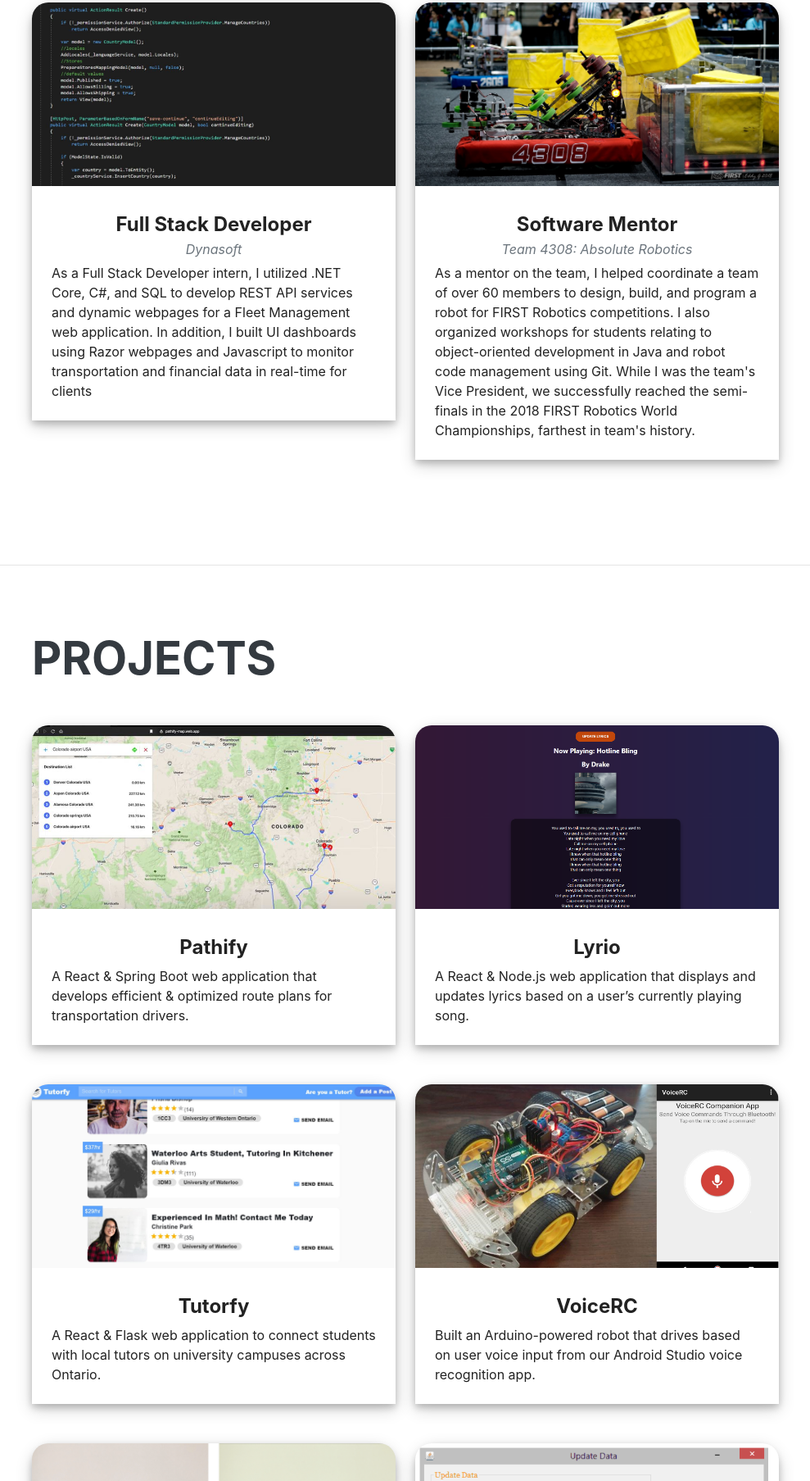
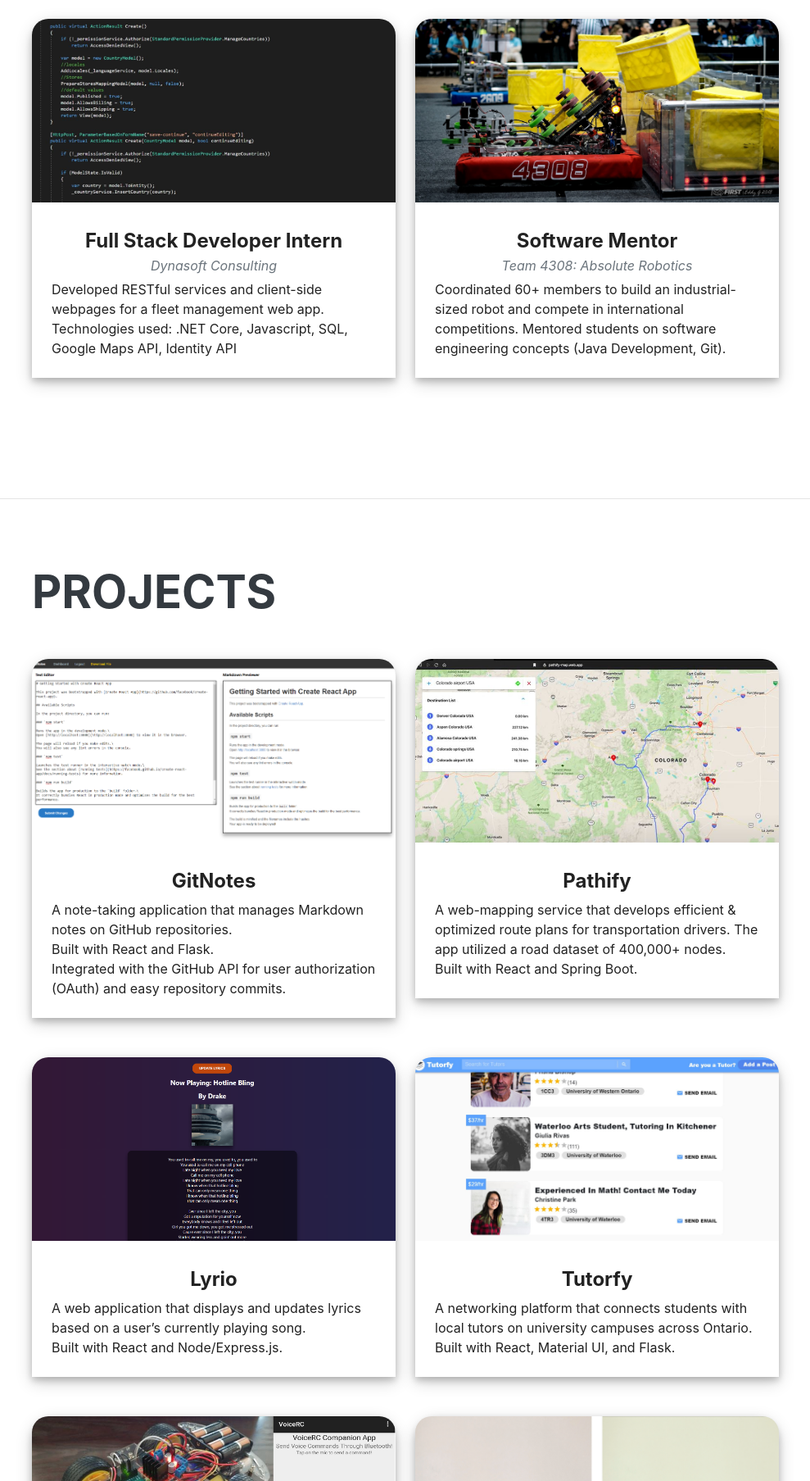
Before and after one commit to madhi-naga/madhi-naga.github.io, a plain HTML site: page index.html in a window 1280 px wide. Shown: the part 993-2800 px from the top of the page at 82% size, without its empty margins (281-1270 px from the left). Drawn offline with nearby package versions, Linux system fonts and the light colour scheme; a web font is replaced by a local one.

Commit message:
Made description changes

```diff
--- a/index.html
+++ b/index.html
@@ -42,7 +42,7 @@
             <a class="navbar-brand js-scroll-trigger" href="#page-top">
                 <span class="d-block d-lg-none">Madhi Nagarajan</span>
                 <span class="d-none d-lg-block"><img class="portfolio-img img-profile rounded-circle mx-auto mb-2"
-                        src="assets/img/profile.jpg" alt="" /></span>
+                        src="assets/img/profile.PNG" alt="" /></span>
             </a>
             <button class="navbar-toggler" type="button" data-toggle="collapse" data-target="#navbarSupportedContent"
                 aria-controls="navbarSupportedContent" aria-expanded="false" aria-label="Toggle navigation"><span
@@ -80,7 +80,7 @@
                                 class="fab fa-linkedin-in"></i></a>
                         <a target="_blank" class="social-icon" href="https://github.com/madhi-naga/"><i
                                 class="fab fa-github"></i></a>
-                        <a target="_blank" class="social-icon" href="mailto:nagarajm@mcmaster.com"><i
+                        <a target="_blank" class="social-icon" href="mailto:madhinaga@outlook.com"><i
                                 class="fas fa-envelope-square"></i></a>
                         <a target="_blank" class="social-icon" href="/assets/resume/resume.pdf"><i
                                 class="far fa-file-alt"></i></a>
@@ -98,25 +98,25 @@
                         <div class="row">
                             <div class="col-lg-6 col-sm-12 mb-5">
                                 <div class="portfolio-item">
-                                    <a class="portfolio-link" data-toggle="modal" href="#portfolioModal1">
+                                    <a class="portfolio-link" data-toggle="modal">
                                         <div class="portfolio-hover">
 
                                         </div>
                                         <img class="portfolio-img" src="assets/img/portfolio/netmvccode.JPG" alt="" />
                                     </a>
                                     <div class="portfolio-caption">
-                                        <div class="portfolio-caption-heading">Full Stack Developer</div>
-                                        <div class="portfolio-caption-subheading text-muted">Dynasoft</div>
-                                        <div class="portfolio-caption-body">As a Full Stack Developer intern,
-                                            I utilized .NET Core, C#, and SQL to develop REST API services and dynamic webpages for a Fleet Management web application.
-                                            In addition, I built UI dashboards using Razor webpages and Javascript to monitor transportation and financial data in real-time for clients
+                                        <div class="portfolio-caption-heading">Full Stack Developer Intern</div>
+                                        <div class="portfolio-caption-subheading text-muted">Dynasoft Consulting</div>
+                                        <div class="portfolio-caption-body">
+                                            Developed RESTful services and client-side webpages for a fleet management web app.
+                                            <br> Technologies used: .NET Core, Javascript, SQL, Google Maps API, Identity API
                                         </div>
                                     </div>
                                 </div>
                             </div>
                             <div class="col-lg-6 col-sm-12 mb-5">
                                 <div class="portfolio-item">
-                                    <a class="portfolio-link" data-toggle="modal" href="#portfolioModal2">
+                                    <a class="portfolio-link" data-toggle="modal">
                                         <div class="portfolio-hover">
 
                                         </div>
@@ -127,12 +127,8 @@
                                         <div class="portfolio-caption-subheading text-muted">Team 4308: Absolute
                                             Robotics</div>
                                         <div class="portfolio-caption-body">
-                                            As a mentor on the team, I helped coordinate a team of over 60 members to design, build, and program
-                                            a robot for FIRST Robotics competitions. I also organized workshops for students relating to
-                                            object-oriented development in Java and robot code management using Git.
-                                            While I was the team's Vice President, we successfully reached the
-                                            semi-finals in the 2018 FIRST Robotics World Championships, farthest in
-                                            team's history.
+                                            Coordinated 60+ members to build an industrial-sized robot and compete in international competitions.
+                                            Mentored students on software engineering concepts (Java Development, Git).
                                         </div>
                                     </div>
                                 </div>
@@ -152,17 +148,34 @@
                         <div class="row">
                             <div class="col-lg-6 col-sm-12 mb-5">
                                 <div class="portfolio-item">
-                                    <a class="portfolio-link" data-toggle="modal" href="#portfolioModal1">
+                                    <a class="portfolio-link" data-toggle="modal" href="https://github.com/madhi-naga/GitNotes">
+                                        <div class="portfolio-hover"></div>
+                                        <img class="portfolio-img" src="assets/img/portfolio/gitnotes-preview.PNG" alt="" />
+                                    </a>
+                                    <div class="portfolio-caption">
+                                        <div class="portfolio-caption-heading">GitNotes</div>
+                                        <div class="portfolio-caption-body"> A note-taking application that manages Markdown notes on GitHub repositories.
+                                            <br> Built with React and Flask. <br> Integrated with the GitHub API for user authorization (OAuth) and easy repository commits.
+                                        </div>
+                                    </div>
+                                </div>
+                            </div>
+                            <div class="col-lg-6 col-sm-12 mb-5">
+                                <div class="portfolio-item">
+                                    <a class="portfolio-link" data-toggle="modal" href="https://github.com/madhi-naga/Pathify">
                                         <div class="portfolio-hover"></div>
                                         <img class="portfolio-img" src="assets/img/portfolio/pathify.JPG" alt="" />
                                     </a>
                                     <div class="portfolio-caption">
                                         <div class="portfolio-caption-heading">Pathify</div>
-                                        <div class="portfolio-caption-body">A React & Spring Boot web application that
-                                            develops efficient & optimized route plans for transportation drivers.</div>
+                                        <div class="portfolio-caption-body"> A web-mapping service that develops efficient & optimized route plans for transportation drivers.
+                                            The app utilized a road dataset of 400,000+ nodes. <br> Built with React and Spring Boot.
+                                        </div>
                                     </div>
                                 </div>
                             </div>
+                        </div>
+                        <div class="row">
                             <div class="col-lg-6 col-sm-12 mb-5">
                                 <div class="portfolio-item">
                                     <a target="_blank" class="portfolio-link"
@@ -172,13 +185,11 @@
                                     </a>
                                     <div class="portfolio-caption">
                                         <div class="portfolio-caption-heading">Lyrio</div>
-                                        <div class="portfolio-caption-body">A React & Node.js web application that
-                                            displays and updates lyrics based on a user’s currently playing song.</div>
+                                        <div class="portfolio-caption-body">A web application that
+                                            displays and updates lyrics based on a user’s currently playing song. <br> Built with React and Node/Express.js.</div>
                                     </div>
                                 </div>
                             </div>
-                        </div>
-                        <div class="row">
                             <div class="col-lg-6 col-sm-12 mb-5">
                                 <div class="portfolio-item">
                                     <a target="_blank" class="portfolio-link"
@@ -188,31 +199,31 @@
                                     </a>
                                     <div class="portfolio-caption">
                                         <div class="portfolio-caption-heading">Tutorfy</div>
-                                        <div class="portfolio-caption-body">A React & Flask web application to connect
-                                            students with local tutors on university campuses across Ontario. </div>
+                                        <div class="portfolio-caption-body">A networking platform that connects
+                                            students with local tutors on university campuses across Ontario. <br> Built with React, Material UI, and Flask.</div>
                                     </div>
                                 </div>
                             </div>
+
+                        </div>
+
+                        <div class="row">
                             <div class="col-lg-6 col-sm-12 mb-5 mb-sm-0">
                                 <div class="portfolio-item">
-                                    <a class="portfolio-link" data-toggle="modal" href="#portfolioModal5">
+                                    <a class="portfolio-link" data-toggle="modal">
                                         <div class="portfolio-hover"></div>
                                         <img class="portfolio-img" src="assets/img/portfolio/voicerc.png" alt="" />
                                     </a>
                                     <div class="portfolio-caption">
                                         <div class="portfolio-caption-heading">VoiceRC</div>
-                                        <div class="portfolio-caption-body">Built an Arduino-powered robot that drives
-                                            based on user voice input from our Android Studio
-                                            voice recognition app. </div>
+                                        <div class="portfolio-caption-body">Constructed an Arduino-powered robot that drives
+                                            based on user voice input from our Android Studio voice recognition app. </div>
                                     </div>
                                 </div>
                             </div>
-                        </div>
-
-                        <div class="row">
                             <div class="col-lg-6 col-sm-12 mb-5 mb-lg-0">
                                 <div class="portfolio-item">
-                                    <a class="portfolio-link" data-toggle="modal" href="#portfolioModal4">
+                                    <a class="portfolio-link" data-toggle="modal" href="https://github.com/madhi-naga/SE-2S03">
                                         <div class="portfolio-hover">
                                         </div>
                                         <img class="portfolio-img" src="assets/img/portfolio/filter.PNG" alt="" />
@@ -227,7 +238,7 @@
                                     </div>
                                 </div>
                             </div>
-                            <div class="col-lg-6 col-sm-12 mb-5 mb-lg-0">
+                            <!-- <div class="col-lg-6 col-sm-12 mb-5 mb-lg-0">
                                 <div class="portfolio-item">
                                     <a class="portfolio-link" data-toggle="modal" href="#portfolioModal4">
                                         <div class="portfolio-hover">
@@ -242,7 +253,7 @@
                                             using relational databases. </div>
                                     </div>
                                 </div>
-                            </div>
+                            </div> -->
 
                         </div>
                     </div>
@@ -317,8 +328,8 @@
             <section class="resume-section" id="contact">
                 <div class="resume-section-content">
                     <h2 class="mb-5">Let's get in touch</h2>
-                    <p>Feel free to reach me at nagarajm@mcmaster.ca. </p>
-                    <a target="_blank" href="/assets/resume/resume.pdf" class="resume-btn">Resume</a>
+                    <p>Feel free to reach out through my <a class="contact-links" href="https://www.linkedin.com/in/madhi-naga/">LinkedIn</a> or <a class="contact-links" href="mailto:madhinaga@outlook.com">Email</a> </p>
+                    <a target="_blank" href="/assets/resume/resume.pdf" class="resume-btn" >Resume</a>
                 </div>
             </section>
             <hr class="m-0" />
```
Also changed, not shown: css/portfolio.css (+9 -0 lines), assets/img/profile.PNG (added), assets/img/profile.jpg (deleted), 1 other file.
